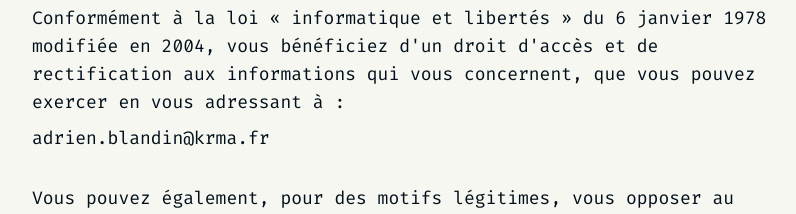
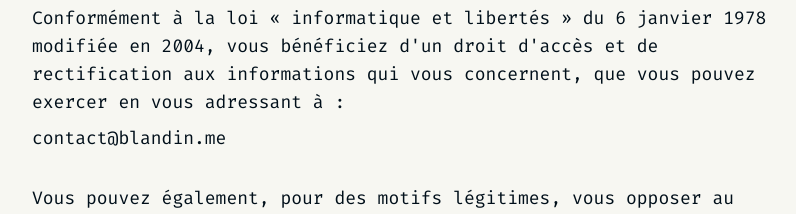
Before and after one commit to sergentrif/sergentrif.github.io, a Next.js app: page /mentions-legales in a window 1280 px wide. Shown: the part 1580-1794 px from the top of the page, without its empty margins (240-1036 px from the left). Built offline with nearby package versions, Linux system fonts and the light colour scheme.

Commit message:
change email address (#41)
Co-authored-by: Adrien Blandin < adrien.blandin@gmail.com>

```diff
--- a/src/libs/constants.ts
+++ b/src/libs/constants.ts
@@ -39,7 +39,7 @@ export const legal = {
     adresse_siege_social: "2 rue des varennes 69660 Collonges au mont d’or",
     nom_hebergeur: "Github France",
     adresse_hebergeur: "92130 Issy-les-Moulineaux.",
-    email: "adrien.blandin@krma.fr",
+    email: "contact@blandin.me",
     date_mise_a_jour: "19/12/2025",
 };
 
```
